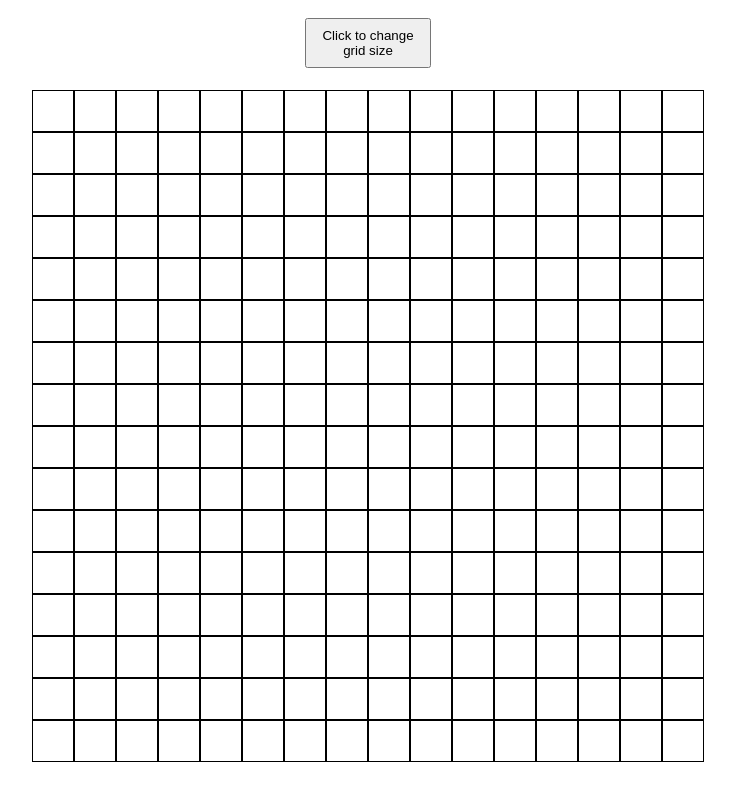
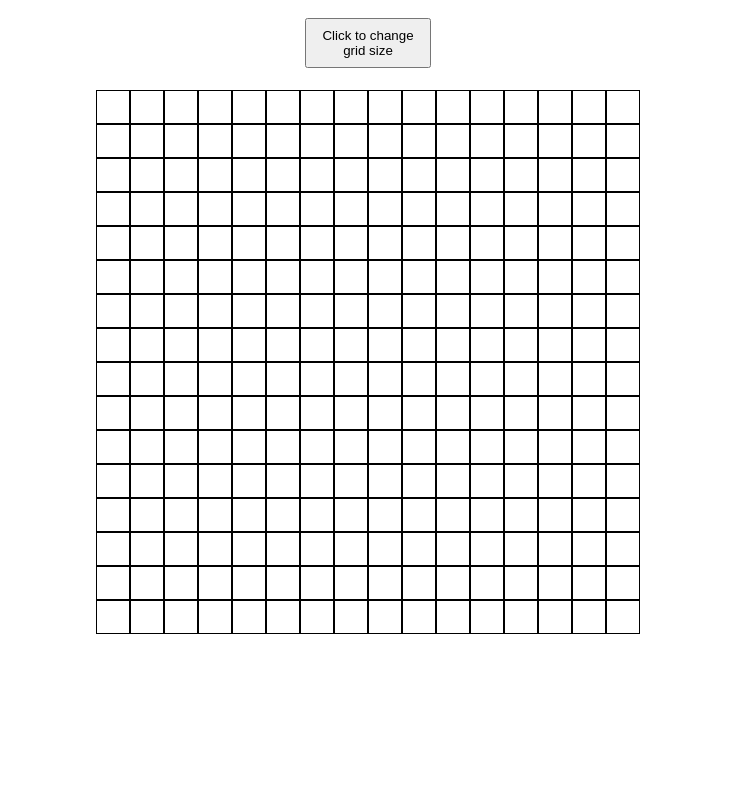
Before and after one commit to CoopStaz/etch-a-sketch, a plain HTML site: page index.html in a window 1280 px wide. Shown: the whole page, without its empty margins (272-1007 px from the left). Drawn offline with Linux system fonts and the light colour scheme.

Commit message:
Change width and height of grid

```diff
--- a/script.js
+++ b/script.js
@@ -10,7 +10,7 @@ for (let i = 1; i <= 16; i++) {
         let newDiv = document.createElement('div');
          newDiv.classList.add('square');
          column.appendChild(newDiv);
-         newDiv.setAttribute('style', 'border: 1px solid black; width: 40px; height: 40px;');
+         newDiv.setAttribute('style', 'border: 1px solid black; width: 2em; height: 2em;');
 
          newDiv.addEventListener('mouseover', function() {
             newDiv.style.backgroundColor = 'blue';
@@ -42,7 +42,7 @@ btn.addEventListener('click', function() {
                 let newDiv = document.createElement('div');
                  newDiv.classList.add('square');
                  column.appendChild(newDiv);
-                 newDiv.setAttribute('style', 'border: 1px solid black; width: 40px; height: 40px;');
+                 newDiv.setAttribute('style', 'border: 1px solid black; width: 2em; height: 2em;');
 
                  newDiv.addEventListener('mouseover', function() {
                     newDiv.style.backgroundColor = 'blue';
--- a/style.css
+++ b/style.css
@@ -10,3 +10,7 @@ body {
     margin: 10px 0px 22px 0px;
     width: 10%;
 }
+
+#box {
+    width: 80%;
+}
```
